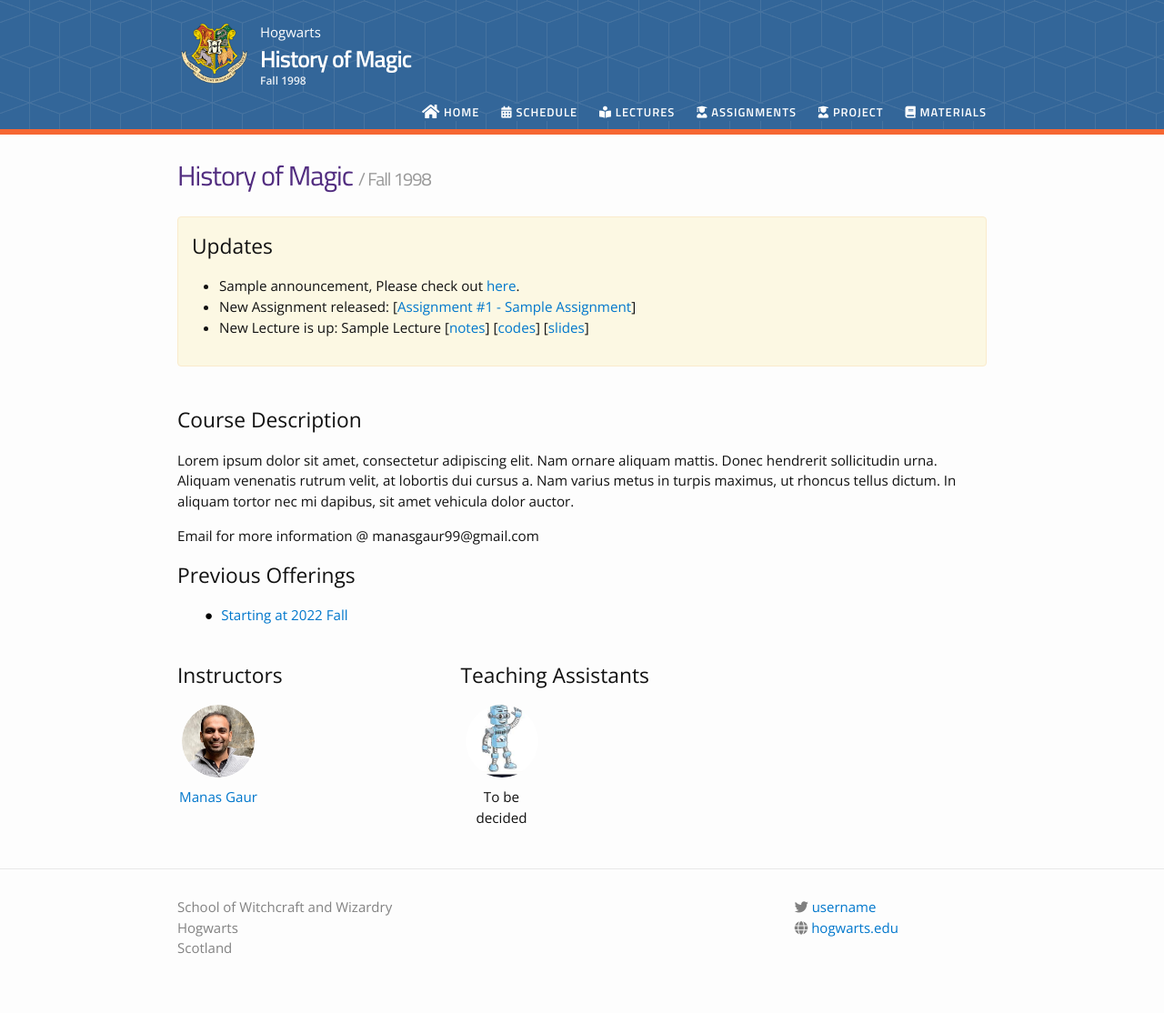
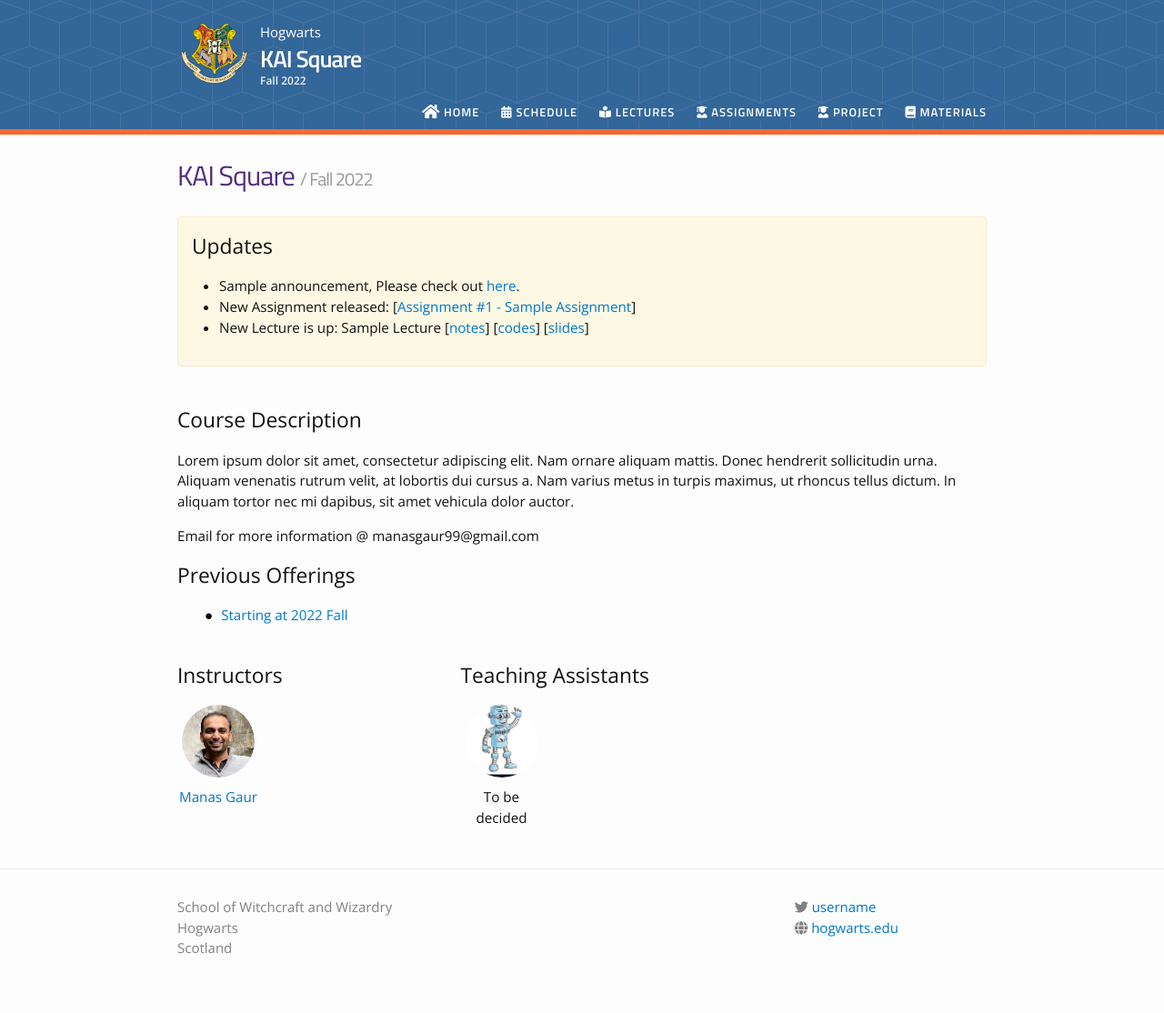
Before and after one commit to KAIsquare-UMBC/KAIsquare-UMBC, a Jekyll site: the page built from index.md, in a window 1280 px wide. Shown: the whole page at 91% size. Built offline with Jekyll 4.4.1, drawn with Linux system fonts in a browser that asks for light colours; nearby versions of some CDN libraries.

Commit message:
Update _config.yml

```diff
--- a/_config.yml
+++ b/_config.yml
@@ -1,7 +1,7 @@
 # Site settings
-course_name: History of Magic
+course_name: KAI Square
 course_description: "Lorem ipsum dolor sit amet, consectetur adipiscing elit. Nam ornare aliquam mattis. Donec hendrerit sollicitudin urna. Aliquam venenatis rutrum velit, at lobortis dui cursus a. Nam varius metus in turpis maximus, ut rhoncus tellus dictum. In aliquam tortor nec mi dapibus, sit amet vehicula dolor auctor."
-course_semester: "Fall 1998"
+course_semester: "Fall 2022"
 
 baseurl: "/KAIsquare-UMBC" # the subpath of your site, e.g. /blog/
 url: "https://kaisquare-umbc.github.io/" # the base hostname & protocol for your site
```
